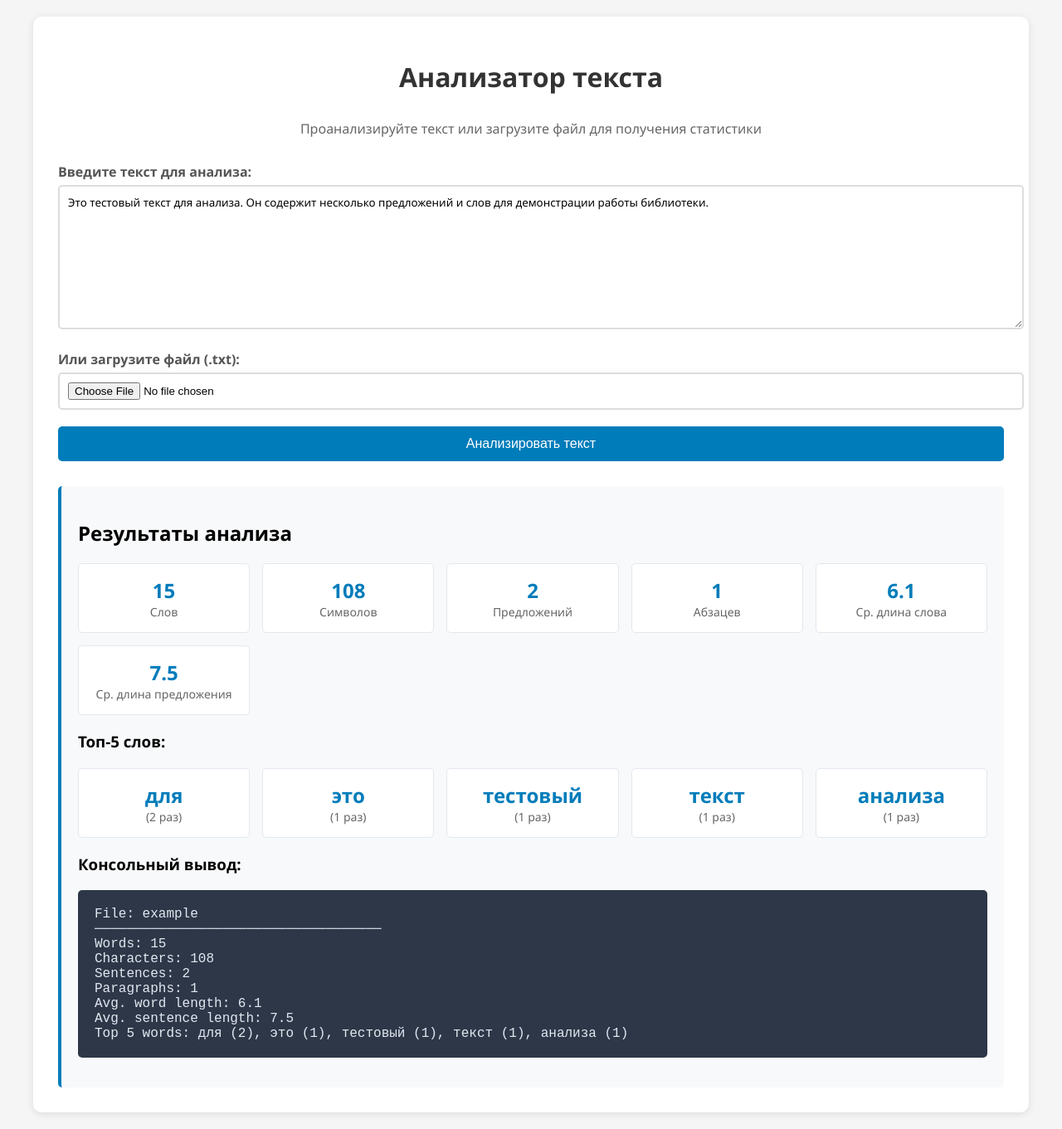
After one commit to Tokimikichika/textquant, a PHP site: page / in a window 1280 px wide. The commit adds this page. Shown: the whole page at 83% size. Run offline with PHP 8.4, Linux system fonts and the light colour scheme.

Commit message:
добавил index.php и styles.css через который происходит запуск

```diff
--- /dev/null
+++ b/index.php
@@ -0,0 +1,146 @@
+<?php
+
+require_once __DIR__ . '/vendor/autoload.php';
+
+use Tokimikichika\Find\TextAnalyzer;
+use Tokimikichika\Find\TextReader;
+use Tokimikichika\Find\ResultFormatter;
+use Tokimikichika\Find\WordCounter;
+use Tokimikichika\Find\CharacterCounter;
+use Tokimikichika\Find\SentenceCounter;
+use Tokimikichika\Find\ParagraphCounter;
+use Tokimikichika\Find\TopWordAnalyzer;
+
+$wordCounter = new WordCounter();
+$characterCounter = new CharacterCounter();
+$sentenceCounter = new SentenceCounter();
+$paragraphCounter = new ParagraphCounter();
+$topWordAnalyzer = new TopWordAnalyzer();
+
+$analyzer = new TextAnalyzer(
+    $wordCounter,
+    $characterCounter,
+    $sentenceCounter,
+    $paragraphCounter,
+    $topWordAnalyzer
+);
+
+$formatter = new ResultFormatter();
+$textReader = new TextReader();
+
+$method = $_SERVER['REQUEST_METHOD'];
+$text = '';
+$source = 'text';
+$error = '';
+
+if ($method === 'POST') {
+    if (isset($_POST['text']) && !empty(trim($_POST['text']))) {
+        $text = trim($_POST['text']);
+        $source = 'text';
+    } elseif (isset($_FILES['file']) && $_FILES['file']['error'] === UPLOAD_ERR_OK) {
+        try {
+            $text = $textReader->readFromFile($_FILES['file']['tmp_name']);
+            $source = $_FILES['file']['name'];
+        } catch (Exception $e) {
+            $error = 'Ошибка чтения файла: ' . $e->getMessage();
+        }
+    } else {
+        $error = 'Пожалуйста, введите текст или выберите файл';
+    }
+} else {
+    $text = "Это тестовый текст для анализа. Он содержит несколько предложений и слов для демонстрации работы библиотеки.";
+    $source = 'example';
+}
+
+$results = null;
+if (!empty($text) && empty($error)) {
+    try {
+        $results = $analyzer->analyze($text, $source);
+    } catch (Exception $e) {
+        $error = 'Ошибка анализа: ' . $e->getMessage();
+    }
+}
+?>
+<!DOCTYPE html>
+<html lang="ru">
+<head>
+    <meta charset="UTF-8">
+    <meta name="viewport" content="width=device-width, initial-scale=1.0">
+    <title>Анализатор текста - Tokimikichika Find</title>
+    <link rel="stylesheet" href="styles.css">
+</head>
+<body>
+    <div class="container">
+        <h1>Анализатор текста</h1>
+        <p style="text-align: center; color: #666; margin-bottom: 30px;">
+            Проанализируйте текст или загрузите файл для получения статистики
+        </p>
+
+        <form method="POST" enctype="multipart/form-data">
+            <div class="form-group">
+                <label for="text">Введите текст для анализа:</label>
+                <textarea name="text" id="text" placeholder="Введите ваш текст здесь..."><?= htmlspecialchars($text) ?></textarea>
+            </div>
+
+            <div class="form-group">
+                <label for="file">Или загрузите файл (.txt):</label>
+                <input type="file" name="file" id="file" accept=".txt">
+            </div>
+
+            <button type="submit">Анализировать текст</button>
+        </form>
+
+        <?php if (!empty($error)): ?>
+            <div class="error">
+                <strong>Ошибка:</strong> <?= htmlspecialchars($error) ?>
+            </div>
+        <?php endif; ?>
+
+        <?php if ($results): ?>
+            <div class="results">
+                <h2>Результаты анализа</h2>
+
+                <div class="stats">
+                    <div class="stat-item">
+                        <div class="stat-value"><?= number_format($results['words']) ?></div>
+                        <div class="stat-label">Слов</div>
+                    </div>
+                    <div class="stat-item">
+                        <div class="stat-value"><?= number_format($results['characters']) ?></div>
+                        <div class="stat-label">Символов</div>
+                    </div>
+                    <div class="stat-item">
+                        <div class="stat-value"><?= number_format($results['sentences']) ?></div>
+                        <div class="stat-label">Предложений</div>
+                    </div>
+                    <div class="stat-item">
+                        <div class="stat-value"><?= number_format($results['paragraphs']) ?></div>
+                        <div class="stat-label">Абзацев</div>
+                    </div>
+                    <div class="stat-item">
+                        <div class="stat-value"><?= $results['avg_word_length'] ?></div>
+                        <div class="stat-label">Ср. длина слова</div>
+                    </div>
+                    <div class="stat-item">
+                        <div class="stat-value"><?= $results['avg_sentence_length'] ?></div>
+                        <div class="stat-label">Ср. длина предложения</div>
+                    </div>
+                </div>
+
+                <h3>Топ-5 слов:</h3>
+                <div class="stats">
+                    <?php foreach ($results['top_words'] as $word): ?>
+                        <div class="stat-item">
+                            <div class="stat-value"><?= htmlspecialchars($word['word']) ?></div>
+                            <div class="stat-label">(<?= $word['count'] ?> раз)</div>
+                        </div>
+                    <?php endforeach; ?>
+                </div>
+
+                <h3>Консольный вывод:</h3>
+                <pre><?= htmlspecialchars($formatter->formatResults($results)) ?></pre>
+            </div>
+        <?php endif; ?>
+    </div>
+</body>
+</html>
--- a/src/WordCounter.php
+++ b/src/WordCounter.php
@@ -27,14 +27,12 @@ class WordCounter
      */
     public function getWords(string $text): array
     {
-        $words = preg_split('/[\s,;:]+/', strtolower($text));
+        $words = preg_split('/[\s,;:]+/u', mb_strtolower($text, 'UTF-8'));
 
-        // Очищаем каждое слово от знаков препинания
         $cleanWords = array_map(function($word) {
-            return preg_replace('/[^a-zA-Zа-яА-Я0-9]/', '', $word);
+            return preg_replace('/[^\p{L}\p{N}]/u', '', $word);
         }, $words);
 
-        // Фильтруем пустые слова
         return array_filter($cleanWords, function($cleanWord) {
             return !empty($cleanWord);
         });
@@ -54,7 +52,7 @@ class WordCounter
         }
         $totalLength = 0;
         foreach ($words as $word) {
-            $totalLength += strlen($word);
+            $totalLength += mb_strlen($word, 'UTF-8');
         }
         return round($totalLength / count($words), 1);
     }
--- /dev/null
+++ b/styles.css
@@ -0,0 +1,101 @@
+body {
+    font-family: 'Segoe UI', Tahoma, Geneva, Verdana, sans-serif;
+    max-width: 1200px;
+    margin: 0 auto;
+    padding: 20px;
+    background-color: #f5f5f5;
+}
+.container {
+    background: white;
+    padding: 30px;
+    border-radius: 10px;
+    box-shadow: 0 2px 10px rgba(0,0,0,0.1);
+}
+h1 {
+    color: #333;
+    text-align: center;
+    margin-bottom: 30px;
+}
+.form-group {
+    margin-bottom: 20px;
+}
+label {
+    display: block;
+    margin-bottom: 5px;
+    font-weight: bold;
+    color: #555;
+}
+textarea {
+    width: 100%;
+    height: 150px;
+    padding: 10px;
+    border: 2px solid #ddd;
+    border-radius: 5px;
+    font-family: inherit;
+    resize: vertical;
+}
+input[type="file"] {
+    width: 100%;
+    padding: 10px;
+    border: 2px solid #ddd;
+    border-radius: 5px;
+}
+button {
+    background: #007cba;
+    color: white;
+    padding: 12px 30px;
+    border: none;
+    border-radius: 5px;
+    cursor: pointer;
+    font-size: 16px;
+    width: 100%;
+}
+button:hover {
+    background: #005a87;
+}
+.results {
+    margin-top: 30px;
+    padding: 20px;
+    background: #f8f9fa;
+    border-radius: 5px;
+    border-left: 4px solid #007cba;
+}
+.error {
+    background: #f8d7da;
+    color: #721c24;
+    padding: 15px;
+    border-radius: 5px;
+    border-left: 4px solid #dc3545;
+    margin-top: 20px;
+}
+pre {
+    background: #2d3748;
+    color: #e2e8f0;
+    padding: 20px;
+    border-radius: 5px;
+    overflow-x: auto;
+    font-family: 'Courier New', monospace;
+    white-space: pre-wrap;
+}
+.stats {
+    display: grid;
+    grid-template-columns: repeat(auto-fit, minmax(200px, 1fr));
+    gap: 15px;
+    margin-top: 20px;
+}
+.stat-item {
+    background: white;
+    padding: 15px;
+    border-radius: 5px;
+    text-align: center;
+    border: 1px solid #e2e8f0;
+}
+.stat-value {
+    font-size: 24px;
+    font-weight: bold;
+    color: #007cba;
+}
+.stat-label {
+    color: #666;
+    font-size: 14px;
+}
```
Also changed, not shown: README.md.
